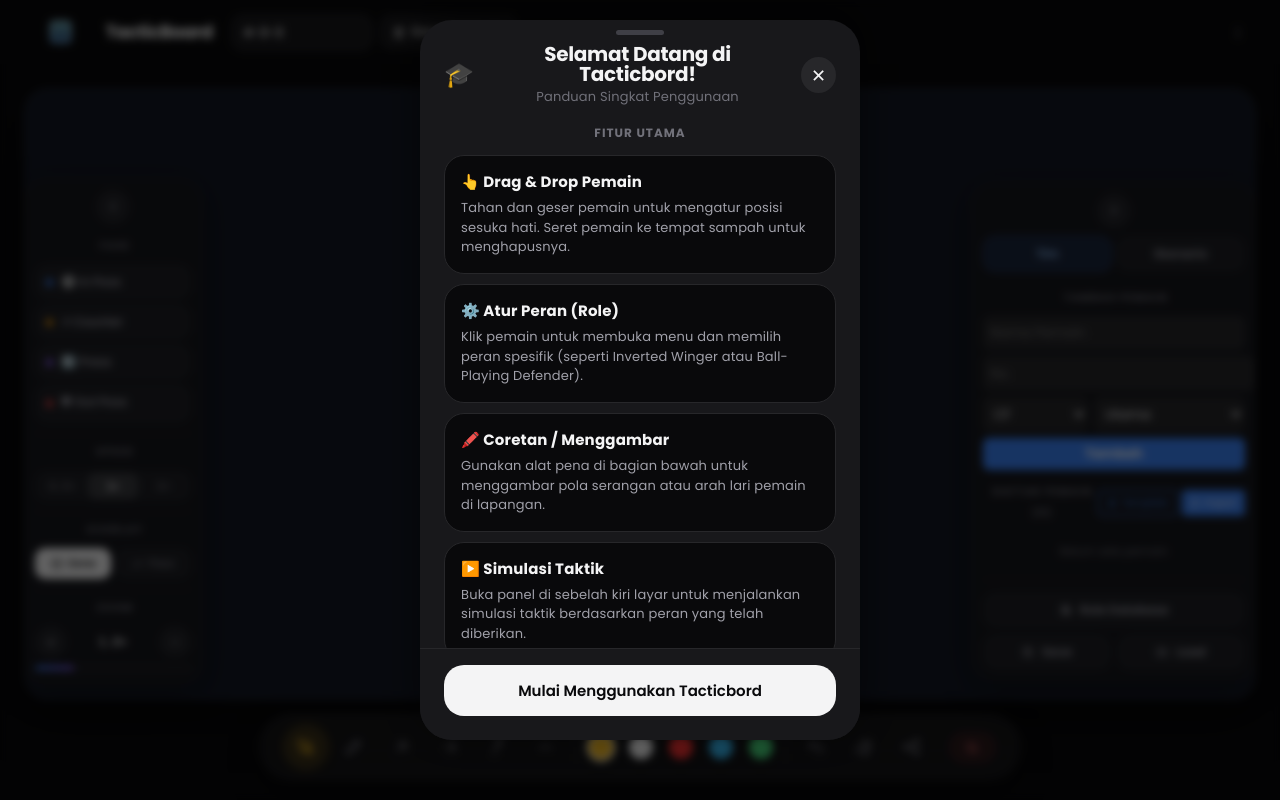
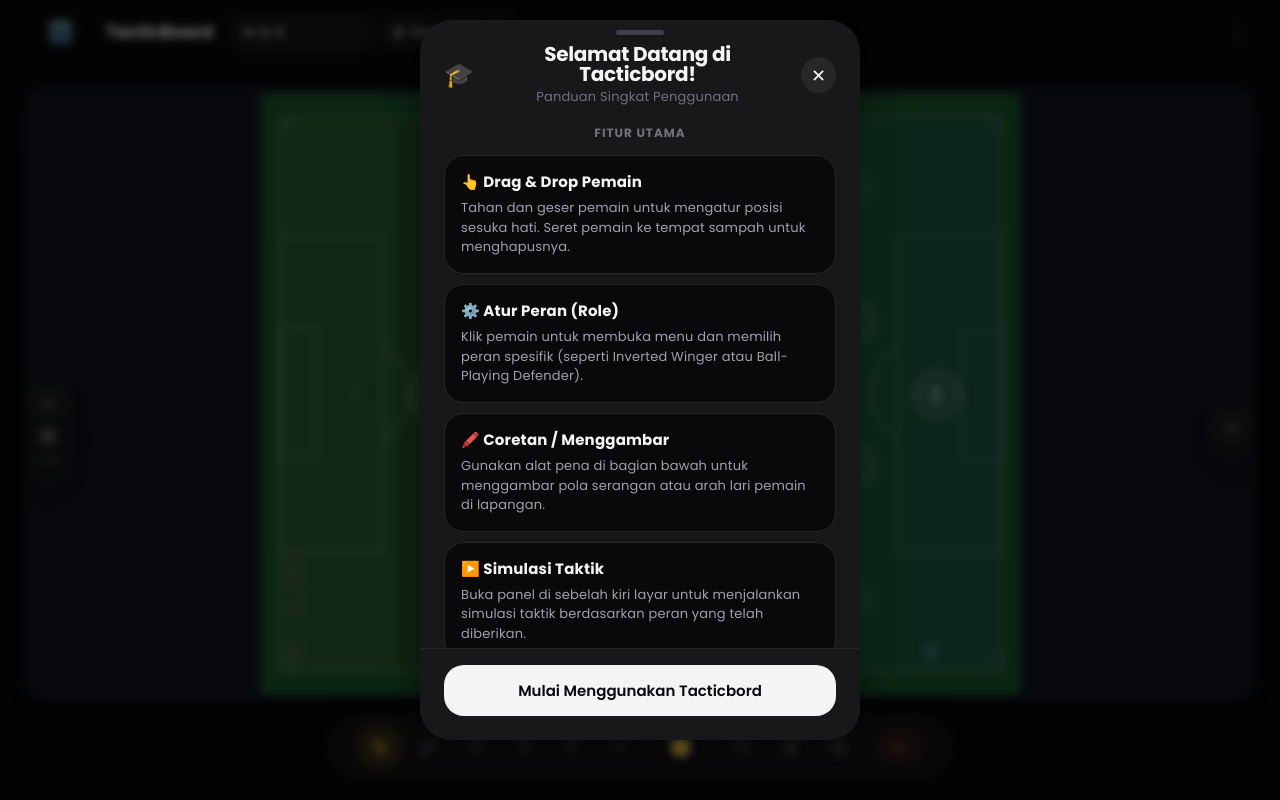
Before and after one commit to sayaMahasiswa24/Tacticbord, a React (Vite) app in the folder frontend/: page / in a window 1280 px wide. Built offline with nearby package versions, Linux system fonts and the light colour scheme; what react-auto-google-translate would draw is missing.

Commit message:
updatelagi

```diff
--- a/frontend/src/App.css
+++ b/frontend/src/App.css
@@ -205,6 +205,17 @@
 }
 
 /* ── PITCH SIDEBAR (Collapsible) ── */
+
+/* Animasi masuk: sidebar muncul setelah pitch selesai render */
+@keyframes sidebarEnterLeft {
+  from { opacity: 0; transform: translateY(-50%) translateX(-16px); }
+  to   { opacity: 1; transform: translateY(-50%) translateX(0); }
+}
+@keyframes sidebarEnterRight {
+  from { opacity: 0; transform: translateY(-50%) translateX(16px); }
+  to   { opacity: 1; transform: translateY(-50%) translateX(0); }
+}
+
 .pitch-sidebar {
   position: absolute;
   left: 12px;
@@ -221,8 +232,14 @@
   border-radius: 22px;
   box-shadow: 0 8px 32px rgba(0, 0, 0, 0.4);
   padding: 8px;
-  transition: width 0.35s cubic-bezier(0.4, 0, 0.2, 1), padding 0.35s cubic-bezier(0.4, 0, 0.2, 1);
+  /* Transisi lebar, padding, dan opacity saat expand/collapse */
+  transition:
+    width 0.32s cubic-bezier(0.4, 0, 0.2, 1),
+    padding 0.32s cubic-bezier(0.4, 0, 0.2, 1),
+    opacity 0.2s ease;
   overflow: hidden;
+  /* Animasi pertama kali muncul: delay 0.3s agar pitch render lebih dulu */
+  animation: sidebarEnterLeft 0.4s cubic-bezier(0.2, 0, 0, 1) 0.3s both;
 }
 
 .pitch-sidebar.expanded {
@@ -299,8 +316,14 @@
   border-radius: 22px;
   box-shadow: 0 8px 32px rgba(0, 0, 0, 0.4);
   padding: 8px;
-  transition: width 0.35s cubic-bezier(0.4, 0, 0.2, 1), padding 0.35s cubic-bezier(0.4, 0, 0.2, 1);
+  /* Transisi lebar, padding, dan opacity saat expand/collapse */
+  transition:
+    width 0.32s cubic-bezier(0.4, 0, 0.2, 1),
+    padding 0.32s cubic-bezier(0.4, 0, 0.2, 1),
+    opacity 0.2s ease;
   overflow: hidden;
+  /* Animasi pertama kali muncul: delay 0.3s agar pitch render lebih dulu */
+  animation: sidebarEnterRight 0.4s cubic-bezier(0.2, 0, 0, 1) 0.3s both;
 }
 
 .right-sidebar.expanded {
@@ -604,7 +627,8 @@
   width: 100%;
   height: 100%;
   display: flex;
-  overflow: auto;
+  align-items: center;
+  justify-content: center;
   background: #131824;
   touch-action: none;
 }
@@ -786,13 +810,21 @@
   z-index: 20;
   box-shadow: 0 12px 32px rgba(0, 0, 0, 0.4);
   flex-wrap: nowrap;
+}
+
+.bb-group {
+  display: flex;
+  align-items: center;
+  gap: 4px;
+  flex: 1;
+  min-width: 0;
   overflow-x: auto;
-}
-
-.bb-group {
-  display: flex;
-  align-items: center;
-  gap: 4px;
+  scrollbar-width: none;
+  -webkit-overflow-scrolling: touch;
+}
+
+.bb-group::-webkit-scrollbar {
+  display: none;
 }
 
 .bb-label {
@@ -832,6 +864,64 @@
   background: rgba(251, 191, 36, 0.15);
   color: #fbbf24;
   box-shadow: 0 0 12px rgba(251, 191, 36, 0.15);
+}
+
+/* ── Color Picker Popover ── */
+.color-picker-container {
+  position: relative;
+  display: flex;
+  align-items: center;
+  justify-content: center;
+  flex-shrink: 0;
+}
+
+.color-trigger-btn {
+  position: relative;
+}
+
+.color-trigger-dot {
+  width: 20px;
+  height: 20px;
+  border-radius: 50%;
+  border: 2px solid rgba(255, 255, 255, 0.85);
+  box-shadow: 0 2px 6px rgba(0, 0, 0, 0.35);
+  transition: transform 0.2s ease, border-color 0.2s ease;
+}
+
+.color-trigger-btn:hover .color-trigger-dot,
+.color-trigger-btn.on .color-trigger-dot {
+  transform: scale(1.15);
+  border-color: #fff;
+}
+
+@keyframes popoverFadeIn {
+  from {
+    opacity: 0;
+    transform: translateX(-50%) translateY(8px) scale(0.95);
+  }
+  to {
+    opacity: 1;
+    transform: translateX(-50%) translateY(0) scale(1);
+  }
+}
+
+.color-picker-popover {
+  position: absolute;
+  bottom: calc(100% + 12px);
+  left: 50%;
+  transform: translateX(-50%);
+  background: rgba(24, 24, 27, 0.95);
+  backdrop-filter: blur(18px);
+  -webkit-backdrop-filter: blur(18px);
+  border: 1px solid rgba(255, 255, 255, 0.12);
+  border-radius: 20px;
+  padding: 8px 10px;
+  display: flex;
+  align-items: center;
+  gap: 8px;
+  box-shadow: 0 12px 32px rgba(0, 0, 0, 0.6);
+  z-index: 120;
+  animation: popoverFadeIn 0.18s cubic-bezier(0.16, 1, 0.3, 1);
 }
 
 .color-swatch {
@@ -1358,25 +1448,25 @@
   bottom: calc(8px + env(safe-area-inset-bottom, 0px));
   left: calc(8px + env(safe-area-inset-left, 0px));
   right: calc(8px + env(safe-area-inset-right, 0px));
-  padding: 8px;
+  padding: 6px 8px;
   gap: 6px;
   flex-wrap: nowrap;
-  overflow-x: auto;
-  justify-content: space-around;
 }
 
 .pen-btn {
-  width: 44px;
-  height: 44px;
-  font-size: 20px;
+  width: 38px;
+  height: 38px;
+  font-size: 18px;
   justify-content: center;
   flex-shrink: 0;
 }
 
 .reset-btn {
-  padding: 10px 16px;
-  font-size: 13px;
-  min-height: 44px;
+  padding: 6px 14px;
+  font-size: 12px;
+  min-height: 38px;
+  height: 38px;
+  border-radius: 19px;
   flex-shrink: 0;
 }
 
--- a/frontend/src/App.jsx
+++ b/frontend/src/App.jsx
@@ -87,21 +87,18 @@
   const renderPitch = useCallback(() => {
     const canvas = mcRef.current; if (!canvas) return;
     const ctx = canvas.getContext('2d');
-    const dpr = window.devicePixelRatio || 1;
+    const targetW = isLandscape ? 580 : 460;
+    const dpr = canvas.width / targetW;
     const dragPid = dragRef?.current?.id;
     const overTrash = dragRef?.current?.overTrash;
     const dragging = dragRef?.current?.dragging;
+    ctx.clearRect(0, 0, canvas.width, canvas.height);
+    ctx.save();
+    ctx.scale(dpr, dpr);
     if (isLandscape) {
-      ctx.clearRect(0, 0, 580 * dpr, 460 * dpr);
-      ctx.save();
-      ctx.scale(dpr, dpr);
       ctx.translate(580 / 2, 460 / 2);
       ctx.rotate(-Math.PI / 2);
       ctx.translate(-460 / 2, -580 / 2);
-    } else {
-      ctx.clearRect(0, 0, 460 * dpr, 580 * dpr);
-      ctx.save();
-      ctx.scale(dpr, dpr);
     }
     ctx.fillStyle = '#1a5c2e'; ctx.fillRect(0, 0, CW, CH);
     for (let i = 0; i < 6; i++) { ctx.fillStyle = i % 2 ? '#1a5c2e' : '#1e6834'; ctx.fillRect(PX, PY + i * PH / 6, PW, PH / 6); }
@@ -246,6 +243,8 @@
         roster={roster} addPlayer={addPlayer} addPlayers={addPlayers} updatePlayer={updatePlayer} deletePlayer={deletePlayer}
         scenario={scenario}
         setIsBrowserOpen={setIsBrowserOpen} setIsSaveOpen={setIsSaveOpen} setIsLoadOpen={setIsLoadOpen}
+        renderPitch={renderPitch}
+        redrawDrawings={redrawDrawings}
       />
       <BottomBar
         drawTool={drawTool} setDrawTool={setDrawTool} drawColor={drawColor} setDrawColor={setDrawColor}
--- a/frontend/src/components/layout/BottomBar.jsx
+++ b/frontend/src/components/layout/BottomBar.jsx
@@ -1,9 +1,12 @@
-import React from 'react';
+import React, { useState, useRef, useEffect } from 'react';
 
 const BottomBar = ({
   drawTool, setDrawTool, drawColor, setDrawColor, clearDrawings, undoDrawing,
   isHoldingReset, startHoldReset, cancelHoldReset, resetHoldProgress
 }) => {
+  const [isColorOpen, setIsColorOpen] = useState(false);
+  const colorPickerRef = useRef(null);
+
   const tools = [
     { id: 'select', icon: 'ti-pointer',        label: 'Pilih/Geser' },
     { id: 'pen',    icon: 'ti-pencil',          label: 'Coret Bebas' },
@@ -16,10 +19,22 @@
   const colors = [
     { hex: '#fbbf24', label: 'Warna kuning' },
     { hex: '#ffffff', label: 'Warna putih' },
-    { hex: '#ff3333', label: 'Warna merah' },
+    { hex: '#ef4444', label: 'Warna merah' },
     { hex: '#38bdf8', label: 'Warna biru' },
     { hex: '#4ade80', label: 'Warna hijau' },
   ];
+
+  // Tutup popup warna saat klik di luar
+  useEffect(() => {
+    if (!isColorOpen) return;
+    const handleOutside = (e) => {
+      if (colorPickerRef.current && !colorPickerRef.current.contains(e.target)) {
+        setIsColorOpen(false);
+      }
+    };
+    window.addEventListener('pointerdown', handleOutside);
+    return () => window.removeEventListener('pointerdown', handleOutside);
+  }, [isColorOpen]);
 
   const handleShare = async () => {
     if (navigator.share) {
@@ -33,7 +48,6 @@
         console.error('Share failed:', err);
       }
     } else {
-      // Fallback: copy to clipboard
       navigator.clipboard.writeText(window.location.href);
       alert('Tautan disalin ke clipboard!');
     }
@@ -58,16 +72,36 @@
 
         <div className="bb-divider"></div>
 
-        <div className="color-group">
+        {/* Color Picker Popover — hemat ruang horizontal di mobile */}
+        <div className="color-picker-container" ref={colorPickerRef}>
+          <button
+            className={`pen-btn color-trigger-btn ${isColorOpen ? 'on' : ''}`}
+            onClick={() => setIsColorOpen(prev => !prev)}
+            aria-label="Pilih warna coretan"
+            title="Pilih warna"
+          >
+            <span
+              className="color-trigger-dot"
+              style={{ background: drawColor }}
+            />
+          </button>
+
+          {isColorOpen && (
+            <div className="color-picker-popover" role="dialog" aria-label="Pilihan warna">
               {colors.map(c => (
                 <button
                   key={c.hex}
                   className={`color-swatch ${drawColor === c.hex ? 'active' : ''}`}
                   style={{ background: c.hex }}
-              onClick={() => setDrawColor(c.hex)}
+                  onClick={() => {
+                    setDrawColor(c.hex);
+                    setIsColorOpen(false);
+                  }}
                   aria-label={c.label}
-            ></button>
+                />
               ))}
+            </div>
+          )}
         </div>
 
         <div className="bb-divider"></div>
@@ -85,9 +119,12 @@
           <span className="btn-txt">Bagikan</span>
         </button>
       </div>
+
       <button className={`reset-btn ${isHoldingReset ? 'holding' : ''}`}
         onMouseDown={startHoldReset} onMouseUp={cancelHoldReset} onMouseLeave={cancelHoldReset}
         onTouchStart={startHoldReset} onTouchEnd={cancelHoldReset}
+        title="Tahan untuk reset formasi"
+        aria-label="Reset formasi"
       >
         <div className="reset-progress" style={{ width: `${resetHoldProgress}%` }}></div>
         <i className="ti ti-refresh"></i><span className="btn-txt">Reset</span>
--- a/frontend/src/components/layout/PitchSidebar.jsx
+++ b/frontend/src/components/layout/PitchSidebar.jsx
@@ -5,7 +5,7 @@
   overlays, setOverlays,
   zoom, setZoom
 }) => {
-  const [isExpanded, setIsExpanded] = useState(true);
+  const [isExpanded, setIsExpanded] = useState(false);
   const phases = [
     { id: 'possession',      label: 'In Poss',  emoji: '⚽', color: '#3b82f6', activeClass: 'sb-phase--poss'   },
     { id: 'transition_pos',  label: 'Counter',   emoji: '↗',  color: '#f59e0b', activeClass: 'sb-phase--tp'     },
--- a/frontend/src/components/layout/RightSidebar.jsx
+++ b/frontend/src/components/layout/RightSidebar.jsx
@@ -7,7 +7,7 @@
   scenario,
   setIsBrowserOpen, setIsSaveOpen, setIsLoadOpen
 }) => {
-  const [isExpanded, setIsExpanded] = useState(true);
+  const [isExpanded, setIsExpanded] = useState(false);
   const [activeTab, setActiveTab] = useState('roster'); // roster, record
 
   // Form states
--- a/frontend/src/components/pitch/PitchCanvas.jsx
+++ b/frontend/src/components/pitch/PitchCanvas.jsx
@@ -23,28 +23,25 @@
   overlays, setOverlays,
   roster, addPlayer, addPlayers, updatePlayer, deletePlayer,
   scenario,
-  setIsBrowserOpen, setIsSaveOpen, setIsLoadOpen
+  setIsBrowserOpen, setIsSaveOpen, setIsLoadOpen,
+  renderPitch, redrawDrawings
 }) => {
 
-  // ── Dimensi kanvas fisik (piksel), diperbarui saat orientasi/dpr berubah ──
-  const [canvasDims, setCanvasDims] = useState(() => {
-    const dpr = getSafeDPR();
-    return { w: CANVAS_W * dpr, h: CANVAS_H * dpr };
-  });
+  // ── Dimensi kanvas fisik (piksel) berdasarkan orientasi & DPR aman ─────────
+  const dpr = getSafeDPR();
+  const logicalW = isLandscape ? CANVAS_H : CANVAS_W;
+  const logicalH = isLandscape ? CANVAS_W : CANVAS_H;
+  const canvasW = Math.round(logicalW * dpr);
+  const canvasH = Math.round(logicalH * dpr);
 
+  // Pantau perubahan dpr (misal laptop pindah ke monitor eksternal)
+  const [, setDprTick] = useState(0);
   useEffect(() => {
-    const update = () => {
-      const dpr = getSafeDPR();
-      const w = isLandscape ? CANVAS_H : CANVAS_W;
-      const h = isLandscape ? CANVAS_W : CANVAS_H;
-      setCanvasDims({ w: Math.round(w * dpr), h: Math.round(h * dpr) });
-    };
-    update();
-    // Pantau perubahan dpr (misal laptop pindah ke monitor eksternal)
+    const update = () => setDprTick(t => t + 1);
     const mql = window.matchMedia(`(resolution: ${window.devicePixelRatio}dppx)`);
     mql.addEventListener('change', update);
     return () => mql.removeEventListener('change', update);
-  }, [isLandscape]);
+  }, []);
 
   // ── Touch event listeners (passive:false agar bisa preventDefault) ──────
   useEffect(() => {
@@ -103,17 +100,24 @@
     };
   }, [curFId, getPointerCoords, onDown, onMove, onUp, onDrawStart, onDrawMove, onDrawEnd, dragId, drawTool, mcRef, drawcRef]);
 
-  // ── Fit-to-container: lapangan selalu proporsional ──────────────────────
+  // ── Fit-to-container: lapangan selalu proporsional di semua device ─────────
   const wrapRef = useRef(null);
-  const [wrapSize, setWrapSize] = useState({ w: CANVAS_W, h: CANVAS_H });
+  const [wrapSize, setWrapSize] = useState({ w: 0, h: 0 });
 
   useEffect(() => {
     const el = wrapRef.current;
     if (!el) return;
+    const r = el.getBoundingClientRect();
+    if (r.width > 0 && r.height > 0) {
+      setWrapSize({ w: r.width, h: r.height });
+    }
     const observer = new ResizeObserver((entries) => {
       const rect = entries[0]?.contentRect;
       if (rect && rect.width > 0 && rect.height > 0) {
-        setWrapSize({ w: rect.width, h: rect.height });
+        setWrapSize(prev => {
+          if (Math.abs(prev.w - rect.width) < 0.5 && Math.abs(prev.h - rect.height) < 0.5) return prev;
+          return { w: rect.width, h: rect.height };
+        });
       }
     });
     observer.observe(el);
@@ -122,8 +126,11 @@
 
   // Rasio lebar/tinggi lapangan: portrait = 460/580, landscape = 580/460
   const pitchRatio = isLandscape ? CANVAS_H / CANVAS_W : CANVAS_W / CANVAS_H;
-  let baseW = wrapSize.w;
-  let baseH = wrapSize.h;
+  // Padding aman 8px agar tidak pernah terpotong / memicu scrollbar saat zoom 1.0
+  const availW = Math.max((wrapSize.w || CANVAS_W) - 8, 10);
+  const availH = Math.max((wrapSize.h || CANVAS_H) - 8, 10);
+  let baseW = availW;
+  let baseH = availH;
   if (baseW > 0 && baseH > 0) {
     if (baseW / baseH > pitchRatio) {
       baseW = baseH * pitchRatio; // dibatasi oleh tinggi
@@ -131,8 +138,18 @@
       baseH = baseW / pitchRatio; // dibatasi oleh lebar
     }
   }
-  const finalW = Math.max(baseW * zoom, 10);
-  const finalH = Math.max(baseH * zoom, 10);
+  const finalW = Math.floor(Math.max(baseW * zoom, 10));
+  const finalH = Math.floor(Math.max(baseH * zoom, 10));
+
+  // Pastikan pitch & coretan selalu di-render ulang saat dimensi atau rotasi berubah
+  useEffect(() => {
+    if (mcRef.current) {
+      renderPitch?.();
+    }
+    if (drawcRef.current) {
+      redrawDrawings?.(drawcRef.current);
+    }
+  }, [canvasW, canvasH, finalW, finalH, isLandscape, renderPitch, redrawDrawings]);
 
   // touch-action diextract agar tidak di-evaluasi berulang di JSX
   const drawingTouchAction = drawTool !== 'select' ? 'none' : 'auto';
@@ -156,7 +173,11 @@
         />
 
         {/* ── Lapangan + kanvas gambar ── */}
-        <div className="pitch-wrap" ref={wrapRef}>
+        <div
+          className="pitch-wrap"
+          ref={wrapRef}
+          style={{ overflow: zoom > 1.02 ? 'auto' : 'hidden' }}
+        >
           <div
             className="canvas-zoom-wrapper"
             style={{
@@ -171,8 +192,8 @@
             <canvas
               ref={mcRef}
               id="mc"
-              width={canvasDims.w}
-              height={canvasDims.h}
+              width={canvasW}
+              height={canvasH}
               style={{ touchAction: drawingTouchAction }}
               onMouseDown={(e) => {
                 const { x, y } = getPointerCoords(e.clientX, e.clientY);
@@ -191,8 +212,8 @@
             <canvas
               ref={drawcRef}
               id="drawc"
-              width={canvasDims.w}
-              height={canvasDims.h}
+              width={canvasW}
+              height={canvasH}
               className={drawTool !== 'select' ? 'pen-active' : ''}
               style={{
                 touchAction: drawingTouchAction,
--- a/frontend/src/hooks/useDrawing.js
+++ b/frontend/src/hooks/useDrawing.js
@@ -173,7 +173,8 @@
     if (!canvas) return;
     const ctx = canvas.getContext('2d');
     const isLandscape = canvas.width > canvas.height;
-    const dpr = window.devicePixelRatio || 1;
+    const targetW = isLandscape ? 580 : 460;
+    const dpr = canvas.width / targetW;
 
     ctx.clearRect(0, 0, canvas.width, canvas.height);
     ctx.save();
@@ -240,7 +241,8 @@
       if (canvas) {
         const ctx = canvas.getContext('2d');
         const isLandscape = canvas.width > canvas.height;
-        const dpr = window.devicePixelRatio || 1;
+        const targetW = isLandscape ? 580 : 460;
+        const dpr = canvas.width / targetW;
         ctx.clearRect(0, 0, canvas.width, canvas.height);
         ctx.save();
         ctx.scale(dpr, dpr);
--- a/frontend/vite.config.js
+++ b/frontend/vite.config.js
@@ -13,7 +13,7 @@
       manifest: {
         name: 'Tacticboard',
         short_name: 'Tacticboard',
-        description: 'Tacticborard Football',
+        description: 'Tacticboard Football',
         theme_color: '#000000',
         background_color: '#000000',
         display: 'standalone',
```
Also changed, not shown: frontend/index.html (+9 -3 lines). Lines whose indentation alone changed are shown as unchanged.
